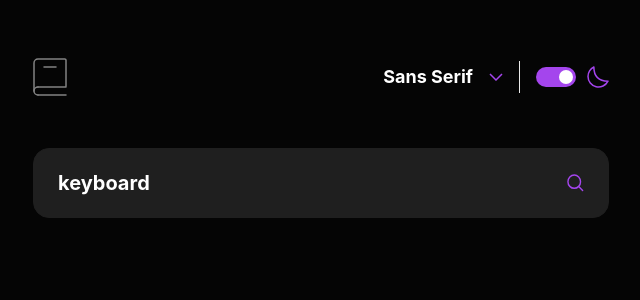
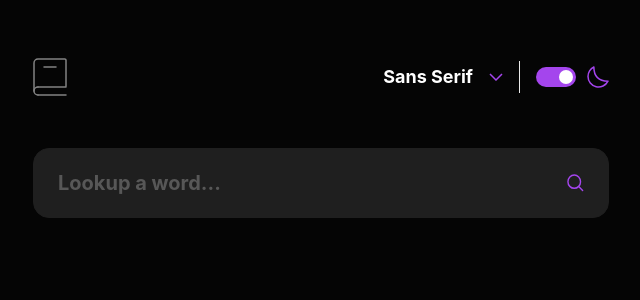
Before and after one commit to roodhouse/frontend-mentor-dictionary, a React (Create React App) app: page / in a window 1280 px wide. Shown: the top 300 px of the page, without its empty margins (319-959 px from the left). Built offline with nearby package versions, Linux system fonts and the light colour scheme.

Commit message:
font done

```diff
--- a/src/App.js
+++ b/src/App.js
@@ -41,6 +41,8 @@ function App() {
       document.getElementById('app').classList.add('sansTheme')
       document.getElementById('app').classList.remove('serifTheme')
       document.getElementById('app').classList.remove('monoTheme')
+      let newFont = document.getElementById('fontChoice').firstChild
+      newFont.innerHTML = 'Sans Serif'
 
     }
 
@@ -48,6 +50,8 @@ function App() {
       document.getElementById('app').classList.remove('sansTheme')
       document.getElementById('app').classList.add('serifTheme')
       document.getElementById('app').classList.remove('monoTheme')
+      let newFont = document.getElementById('fontChoice').firstChild
+      newFont.innerHTML = 'Serif'
 
     }
 
@@ -55,7 +59,8 @@ function App() {
       document.getElementById('app').classList.remove('sansTheme')
       document.getElementById('app').classList.remove('serifTheme')
       document.getElementById('app').classList.add('monoTheme')
-
+      let newFont = document.getElementById('fontChoice').firstChild
+      newFont.innerHTML = 'Mono'
     }
   },[])
 
--- a/src/components/Input.jsx
+++ b/src/components/Input.jsx
@@ -226,8 +226,8 @@ function onError() {
               })}
               id='word'
               name='word'
-              placeholder='keyboard'
-              className='w-[90%] caret-purple focus-visible:outline-none text-base font-bold placeholder:text-base placeholder:font-bold md:text-xl md:placeholder:text-xl' />
+              placeholder='Lookup a word...'
+              className='w-[90%] caret-purple focus-visible:outline-none text-base font-bold placeholder:text-base placeholder:font-bold md:text-xl md:placeholder:text-xl placeholder:opacity-25' />
           </div>
           <div id="submitContainer" className='flex items-center'>
             <button type='submit'>
```
